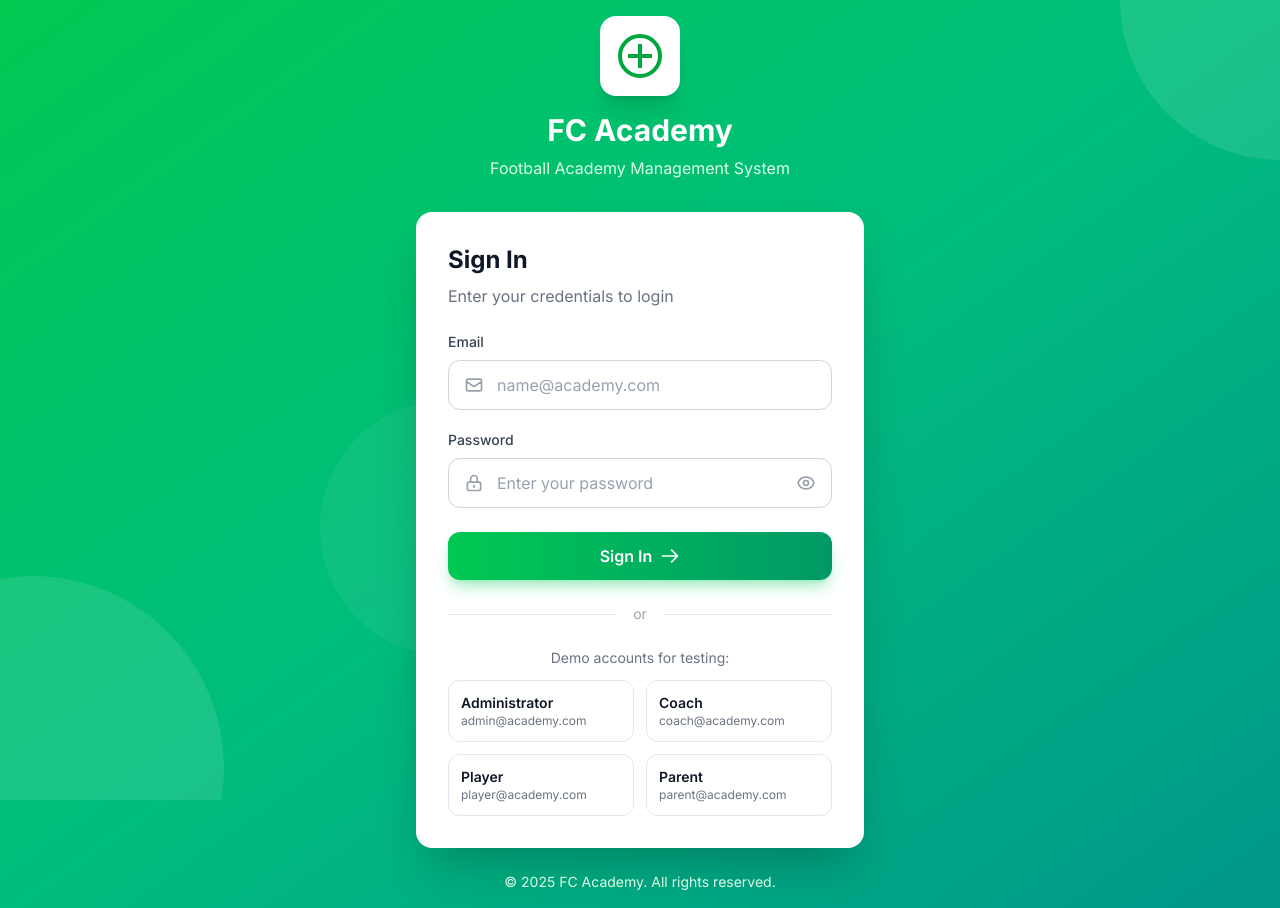
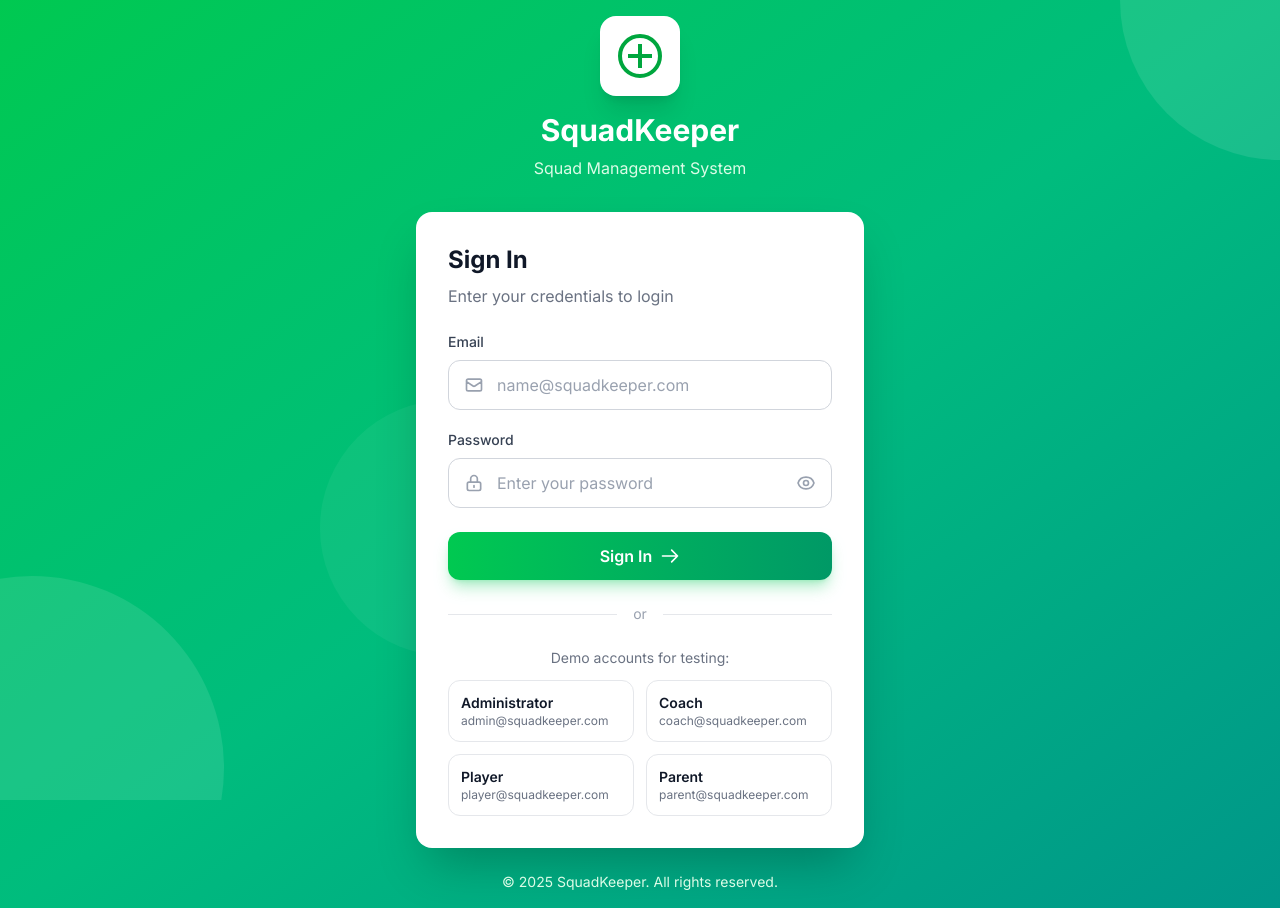
Before and after one commit to Mar88888888/squadkeeper-ui, a React (Vite) app: page /login in a window 1280 px wide. Built offline with nearby package versions, Linux system fonts and the light colour scheme.

Commit message:
SquadKeeper rename

```diff
--- a/src/components/layout/Sidebar.tsx
+++ b/src/components/layout/Sidebar.tsx
@@ -332,7 +332,7 @@ export function Sidebar() {
           className={`logo-text transition-opacity duration-300 ${isExpanded ? 'opacity-100' : 'opacity-0'}`}
         >
           <h1 className="text-base font-bold text-gray-900 dark:text-white whitespace-nowrap">
-            FC Academy
+            SquadKeeper
           </h1>
           <p className="text-xs text-gray-400">Management</p>
         </div>
--- a/src/constants/colors.ts
+++ b/src/constants/colors.ts
@@ -1,7 +1,7 @@
 import { UserRole } from '../types';
 
 /**
- * Centralized color system for the Football Academy app.
+ * Centralized color system for the SquadKeeper app.
  *
  * Color Philosophy:
  * - Primary (Green): Main brand color, represents football/pitch
--- a/src/contexts/ThemeContext.tsx
+++ b/src/contexts/ThemeContext.tsx
@@ -11,7 +11,7 @@ interface ThemeContextType {
 
 const ThemeContext = createContext<ThemeContextType | undefined>(undefined);
 
-const STORAGE_KEY = 'f-academy-theme';
+const STORAGE_KEY = 'squadkeeper-theme';
 
 function getSystemTheme(): 'light' | 'dark' {
   if (typeof window !== 'undefined') {
--- a/src/pages/auth/LoginPage.tsx
+++ b/src/pages/auth/LoginPage.tsx
@@ -47,10 +47,10 @@ interface DemoAccount {
 }
 
 const demoAccounts: DemoAccount[] = [
-  { role: 'admin', label: 'Administrator', email: 'admin@academy.com' },
-  { role: 'coach', label: 'Coach', email: 'coach@academy.com' },
-  { role: 'player', label: 'Player', email: 'player@academy.com' },
-  { role: 'parent', label: 'Parent', email: 'parent@academy.com' },
+  { role: 'admin', label: 'Administrator', email: 'admin@squadkeeper.com' },
+  { role: 'coach', label: 'Coach', email: 'coach@squadkeeper.com' },
+  { role: 'player', label: 'Player', email: 'player@squadkeeper.com' },
+  { role: 'parent', label: 'Parent', email: 'parent@squadkeeper.com' },
 ];
 
 export function LoginPage() {
@@ -102,8 +102,8 @@ export function LoginPage() {
           <div className="w-20 h-20 bg-white rounded-2xl flex items-center justify-center mx-auto shadow-xl mb-4">
             <LogoIcon />
           </div>
-          <h1 className="text-3xl font-bold text-white mb-2">FC Academy</h1>
-          <p className="text-green-100">Football Academy Management System</p>
+          <h1 className="text-3xl font-bold text-white mb-2">SquadKeeper</h1>
+          <p className="text-green-100">Squad Management System</p>
         </div>
 
         {/* Form Card */}
@@ -126,7 +126,7 @@ export function LoginPage() {
                   type="email"
                   value={email}
                   onChange={(e) => setEmail(e.target.value)}
-                  placeholder="name@academy.com"
+                  placeholder="name@squadkeeper.com"
                   required
                   className="w-full pl-12 pr-4 py-3 border border-gray-300 rounded-xl text-gray-900 focus:outline-none focus:ring-2 focus:ring-green-500 focus:border-green-500 transition-all placeholder:text-gray-400"
                 />
@@ -213,7 +213,7 @@ export function LoginPage() {
 
         {/* Footer */}
         <p className="text-center text-green-100 text-sm mt-6">
-          &copy; {new Date().getFullYear()} FC Academy. All rights reserved.
+          &copy; {new Date().getFullYear()} SquadKeeper. All rights reserved.
         </p>
       </div>
     </div>
```
Also changed, not shown: 1 other file (tests, documents, lock files or other folders).
